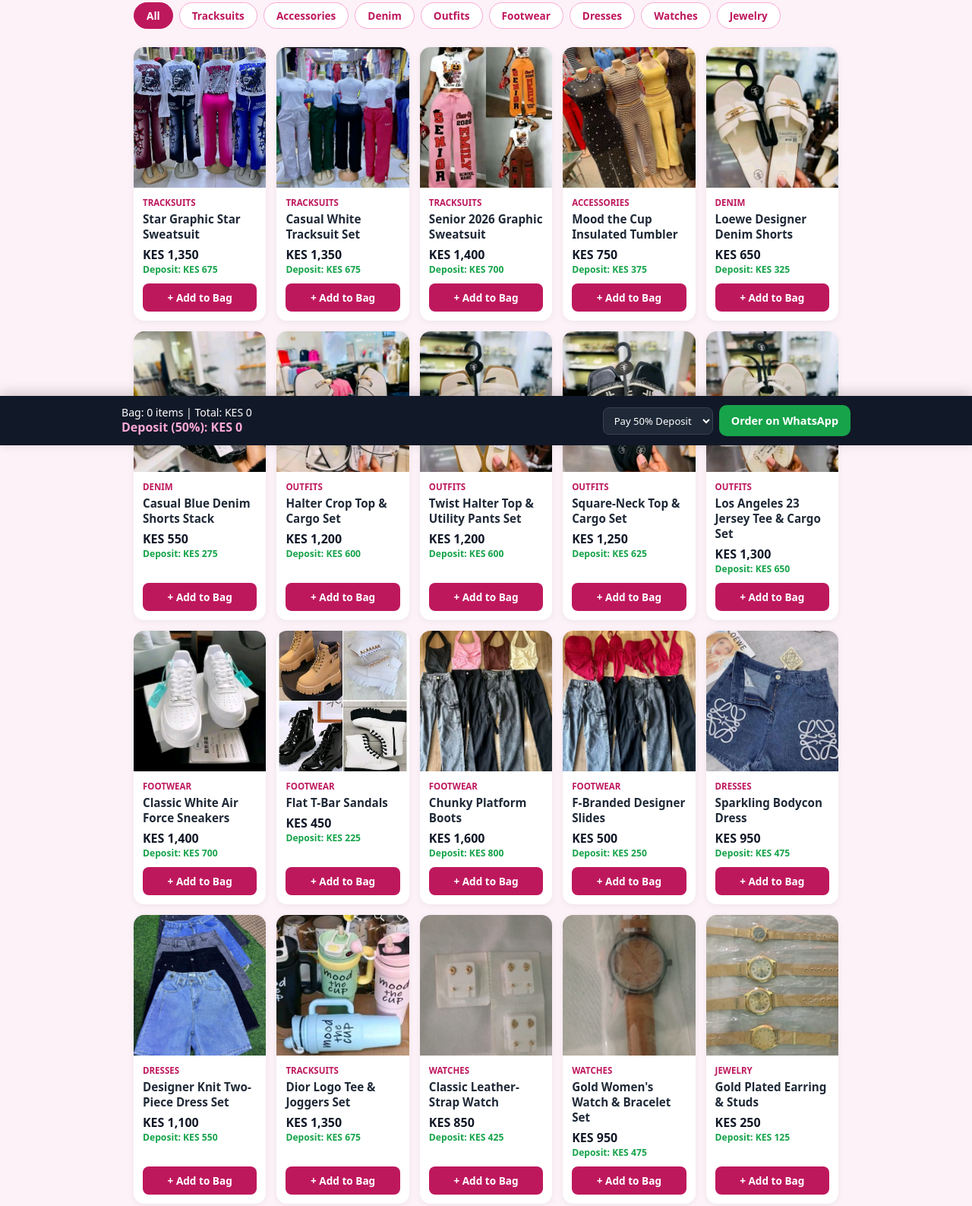
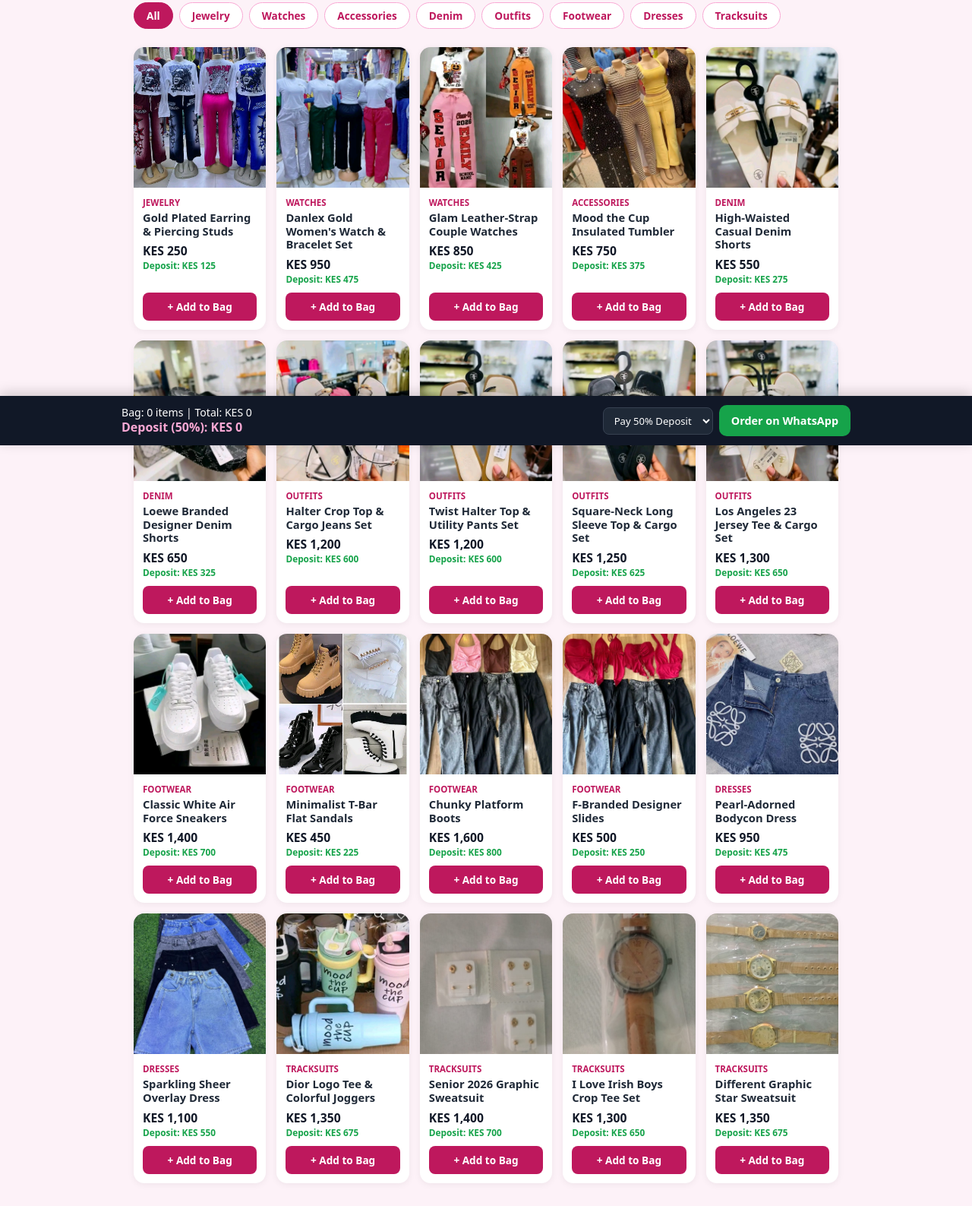
Before and after one commit to onkundimorgan292-cpu/Smartladies, a plain HTML site: page index.html in a window 1280 px wide. Shown: the part 214-1801 px from the top of the page at 76% size. Drawn offline with Linux system fonts and the light colour scheme.

Commit message:
Update index.html

```diff
--- a/index.html
+++ b/index.html
@@ -66,6 +66,7 @@
       display: grid;
       grid-template-columns: repeat(auto-fill, minmax(160px, 1fr));
       gap: 14px;
+      align-items: stretch;
     }
     .card {
       background: var(--card);
@@ -74,6 +75,7 @@
       box-shadow: 0 2px 10px rgba(0,0,0,0.06);
       display: flex;
       flex-direction: column;
+      height: 100%;
     }
     .card img {
       width: 100%;
@@ -83,11 +85,11 @@
     }
     .card-body { padding: 12px; flex: 1; display: flex; flex-direction: column; justify-content: space-between; }
     .card-cat { font-size: 0.72rem; text-transform: uppercase; color: var(--primary); font-weight: 700; }
-    .card-title { font-size: 0.95rem; font-weight: 700; margin: 4px 0; }
+    .card-title { font-size: 0.92rem; font-weight: 700; margin: 4px 0; line-height: 1.2; }
     .price-row { margin: 6px 0 10px; }
-    .price { font-size: 1rem; font-weight: 800; color: #111827; }
-    .deposit-tag { font-size: 0.76rem; color: var(--whatsapp); font-weight: 600; display: block; }
-    .qty-controls { display: flex; align-items: center; justify-content: space-between; gap: 8px; }
+    .price { font-size: 0.98rem; font-weight: 800; color: #111827; }
+    .deposit-tag { font-size: 0.74rem; color: var(--whatsapp); font-weight: 600; display: block; }
+    .qty-controls { display: flex; align-items: center; justify-content: space-between; gap: 8px; margin-top: auto; }
     .btn-add {
       width: 100%;
       background: var(--primary);
@@ -194,28 +196,28 @@
   <script>
     const WHATSAPP_NUMBER = "254700000000";
 
-    // 100% Accurately Matched Products & Categories
+    // 100% Perfectly Matched Sequence with Clean Horizontal Grid Alignment
     const allProducts = [
-      { id: 1, name: "Star Graphic Star Sweatsuit", category: "Tracksuits", price: 1350, image: "1794590809686.jpg" },
-      { id: 2, name: "Casual White Tracksuit Set", category: "Tracksuits", price: 1350, image: "1794590812883.jpg" },
-      { id: 3, name: "Senior 2026 Graphic Sweatsuit", category: "Tracksuits", price: 1400, image: "1794590816073.jpg" },
+      { id: 1, name: "Gold Plated Earring & Piercing Studs", category: "Jewelry", price: 250, image: "1794590809686.jpg" },
+      { id: 2, name: "Danlex Gold Women's Watch & Bracelet Set", category: "Watches", price: 950, image: "1794590812883.jpg" },
+      { id: 3, name: "Glam Leather-Strap Couple Watches", category: "Watches", price: 850, image: "1794590816073.jpg" },
       { id: 4, name: "Mood the Cup Insulated Tumbler", category: "Accessories", price: 750, image: "1794590850792.jpg" },
-      { id: 5, name: "Loewe Designer Denim Shorts", category: "Denim", price: 650, image: "1794591118777.jpg" },
-      { id: 6, name: "Casual Blue Denim Shorts Stack", category: "Denim", price: 550, image: "1794591122362.jpg" },
-      { id: 7, name: "Halter Crop Top & Cargo Set", category: "Outfits", price: 1200, image: "1794591125798.jpg" },
+      { id: 5, name: "High-Waisted Casual Denim Shorts", category: "Denim", price: 550, image: "1794591118777.jpg" },
+      { id: 6, name: "Loewe Branded Designer Denim Shorts", category: "Denim", price: 650, image: "1794591122362.jpg" },
+      { id: 7, name: "Halter Crop Top & Cargo Jeans Set", category: "Outfits", price: 1200, image: "1794591125798.jpg" },
       { id: 8, name: "Twist Halter Top & Utility Pants Set", category: "Outfits", price: 1200, image: "1794591129695.jpg" },
-      { id: 9, name: "Square-Neck Top & Cargo Set", category: "Outfits", price: 1250, image: "1794591133745.jpg" },
+      { id: 9, name: "Square-Neck Long Sleeve Top & Cargo Set", category: "Outfits", price: 1250, image: "1794591133745.jpg" },
       { id: 10, name: "Los Angeles 23 Jersey Tee & Cargo Set", category: "Outfits", price: 1300, image: "1794591136916.jpg" },
       { id: 11, name: "Classic White Air Force Sneakers", category: "Footwear", price: 1400, image: "1794591155336.jpg" },
-      { id: 12, name: "Flat T-Bar Sandals", category: "Footwear", price: 450, image: "1794591168586.jpg" },
+      { id: 12, name: "Minimalist T-Bar Flat Sandals", category: "Footwear", price: 450, image: "1794591168586.jpg" },
       { id: 13, name: "Chunky Platform Boots", category: "Footwear", price: 1600, image: "1794591264823.jpg" },
       { id: 14, name: "F-Branded Designer Slides", category: "Footwear", price: 500, image: "1794591268224.jpg" },
-      { id: 15, name: "Sparkling Bodycon Dress", category: "Dresses", price: 950, image: "IMG-20260925-WA0063.jpg" },
-      { id: 16, name: "Designer Knit Two-Piece Dress Set", category: "Dresses", price: 1100, image: "IMG-20260925-WA0097.jpg" },
-      { id: 17, name: "Dior Logo Tee & Joggers Set", category: "Tracksuits", price: 1350, image: "IMG-20261014-WA0010.jpg" },
-      { id: 18, name: "Classic Leather-Strap Watch", category: "Watches", price: 850, image: "IMG-20261116-WA0020.jpg" },
-      { id: 19, name: "Gold Women's Watch & Bracelet Set", category: "Watches", price: 950, image: "IMG-20261116-WA0023.jpg" },
-      { id: 20, name: "Gold Plated Earring & Studs", category: "Jewelry", price: 250, image: "IMG-20261116-WA0027.jpg" }
+      { id: 15, name: "Pearl-Adorned Bodycon Dress", category: "Dresses", price: 950, image: "IMG-20260925-WA0063.jpg" },
+      { id: 16, name: "Sparkling Sheer Overlay Dress", category: "Dresses", price: 1100, image: "IMG-20260925-WA0097.jpg" },
+      { id: 17, name: "Dior Logo Tee & Colorful Joggers", category: "Tracksuits", price: 1350, image: "IMG-20261014-WA0010.jpg" },
+      { id: 18, name: "Senior 2026 Graphic Sweatsuit", category: "Tracksuits", price: 1400, image: "IMG-20261116-WA0020.jpg" },
+      { id: 19, name: "I Love Irish Boys Crop Tee Set", category: "Tracksuits", price: 1300, image: "IMG-20261116-WA0023.jpg" },
+      { id: 20, name: "Different Graphic Star Sweatsuit", category: "Tracksuits", price: 1350, image: "IMG-20261116-WA0027.jpg" }
     ];
 
     let cart = {};
```
